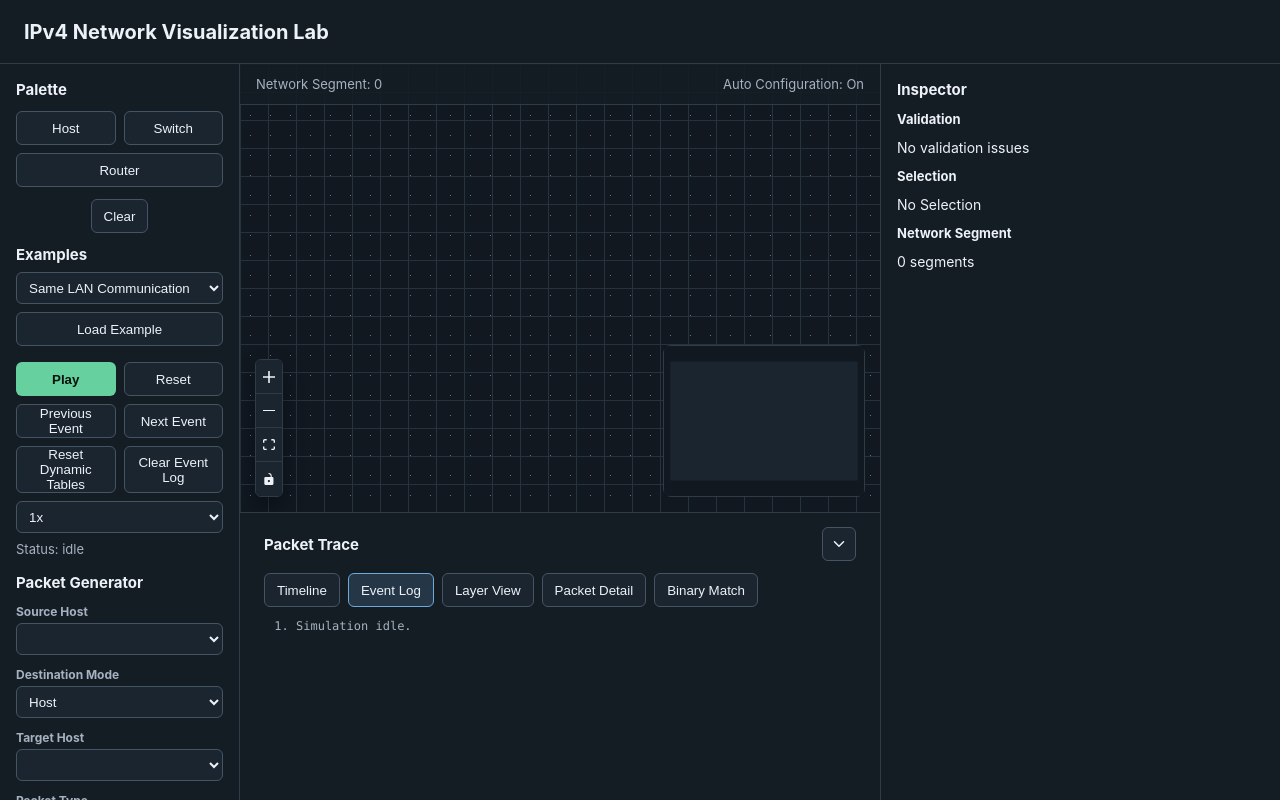
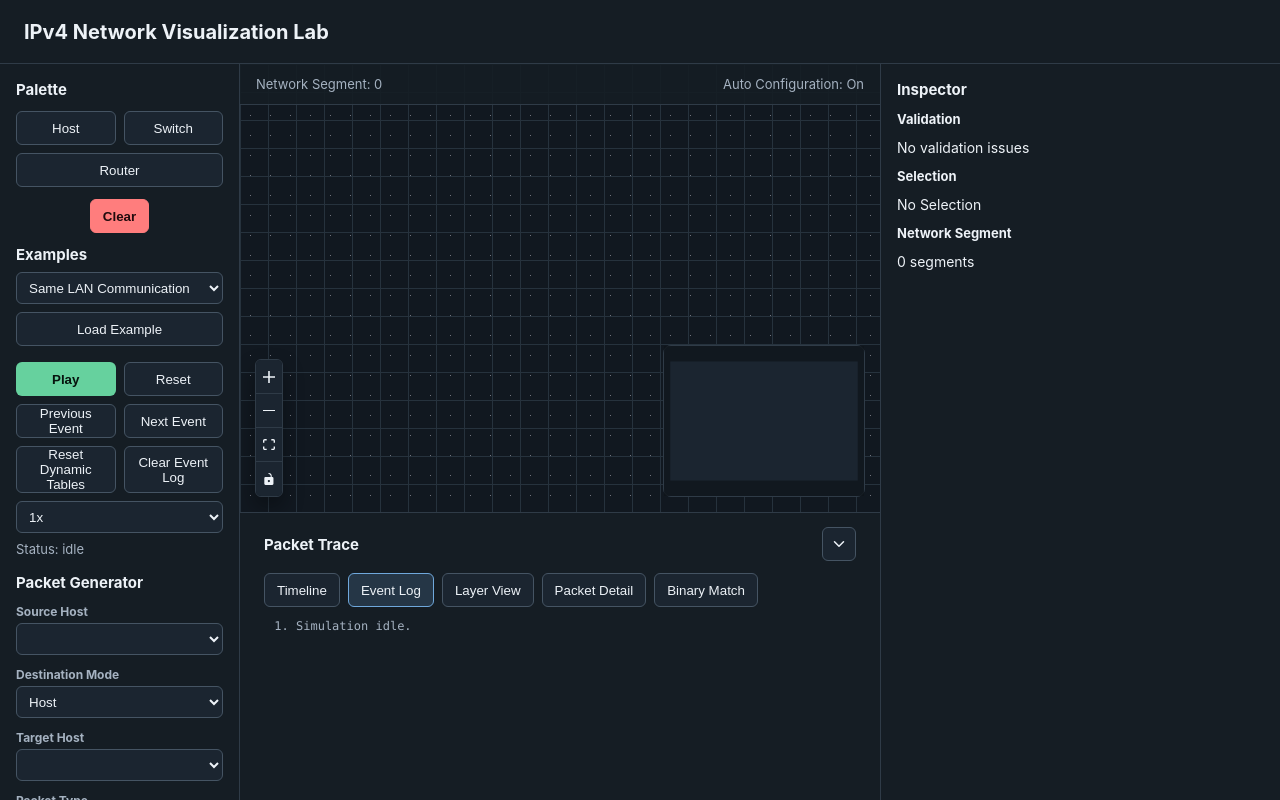
Before and after one commit to YubinMoon/Network-Lab, a React (Vite) app: page / in a window 1280 px wide. Built offline with nearby package versions, Linux system fonts and the light colour scheme.

Commit message:
Style clear button as destructive

```diff
--- a/src/App.css
+++ b/src/App.css
@@ -143,6 +143,18 @@ h3 {
   display: flex;
   flex-direction: column;
   gap: 12px;
+}
+
+.clear-topology-button {
+  border-color: var(--danger);
+  background: var(--danger);
+  color: #210b0d;
+  font-weight: 750;
+}
+
+.clear-topology-button:hover {
+  border-color: var(--danger);
+  background: #ff9494;
 }
 
 .packet-tool label {
--- a/src/App.tsx
+++ b/src/App.tsx
@@ -47,7 +47,11 @@ function App() {
             ))}
           </div>
           <div className="topology-actions">
-            <button type="button" onClick={clearTopology}>
+            <button
+              type="button"
+              className="clear-topology-button"
+              onClick={clearTopology}
+            >
               Clear
             </button>
           </div>
```
Also changed, not shown: 2 other files (tests, documents, lock files or other folders).
